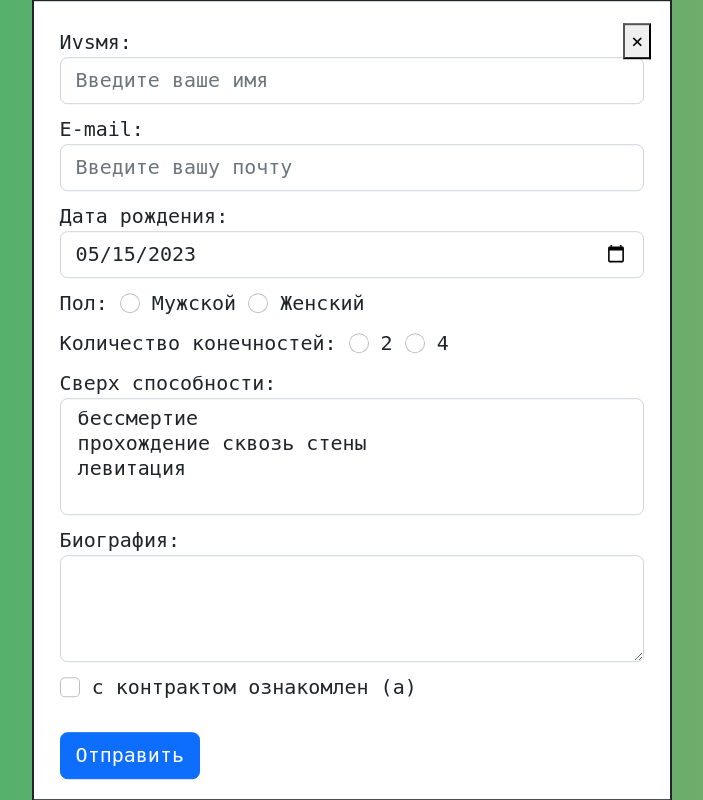
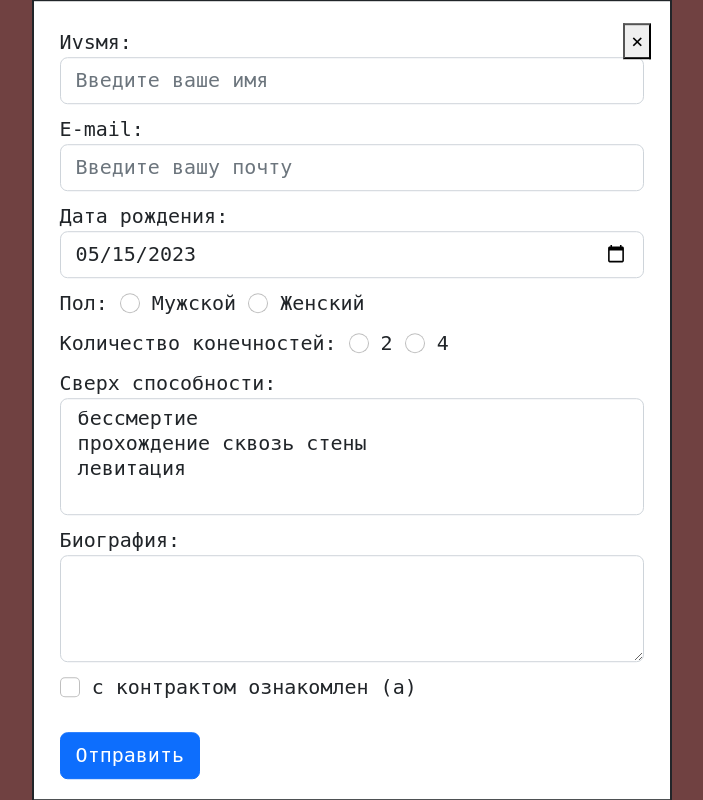
Before and after one commit to MostovayaE/web_backend, a PHP site: page / in a window 1280 px wide. Shown: the whole page, without its empty margins (288-991 px from the left). Run offline with PHP 8.4, Linux system fonts and the light colour scheme.

Commit message:
Update style3.css

```diff
--- a/3/style3.css
+++ b/3/style3.css
@@ -1,6 +1,6 @@
 html, body {
     height: 100vh;
-  background: linear-gradient(90deg, rgb(77 179 108) 0%, rgb(119 171 106) 100%);
+  background: rgba(107, 60, 60, 0.815);
   font-family: monospace;
   font-size: 20px;
   }
```
